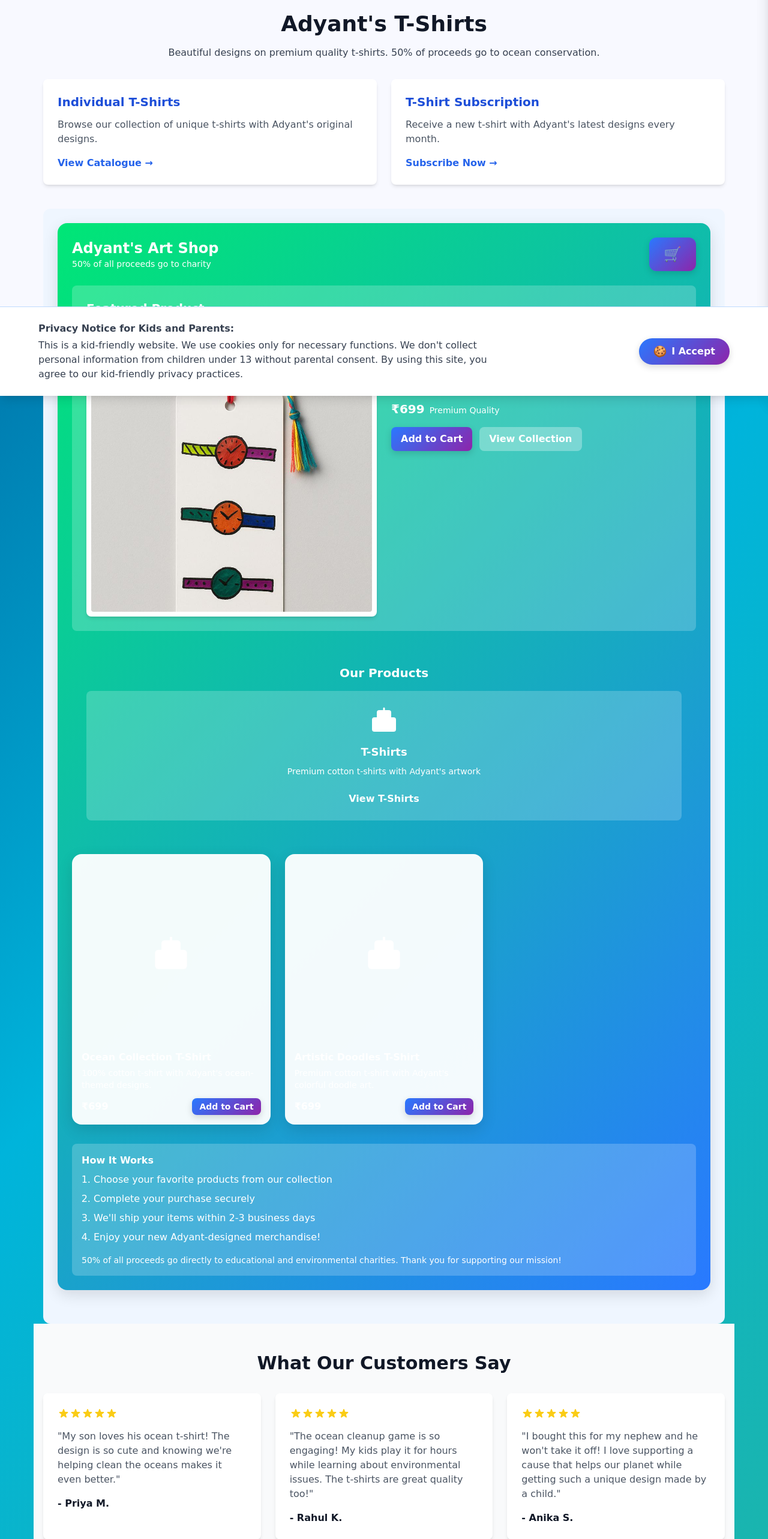
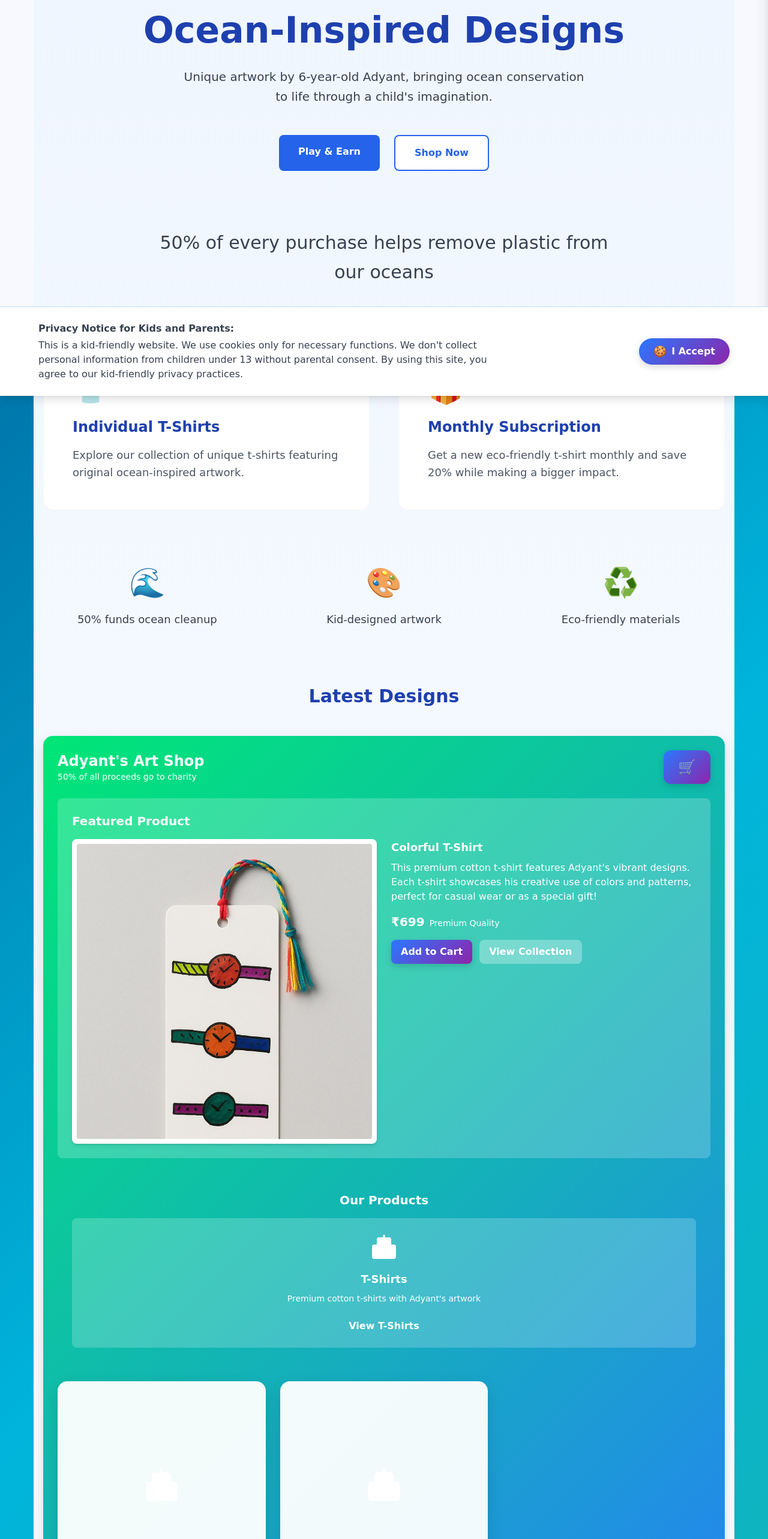
Before and after one commit to nxtwaveventures/adyant, a Next.js app: page /art in a window 1280 px wide. Shown: the part 140-2706 px from the top of the page at 60% size. Built offline with nearby package versions, Linux system fonts and the light colour scheme.

Commit message:
Improve website design with minimalist approach and better whitespace

```diff
--- a/src/app/art/page.js
+++ b/src/app/art/page.js
@@ -6,91 +6,116 @@ import Link from 'next/link';
 
 export default function ArtPage() {
     return (
-        <div className="min-h-screen">
+        <div className="min-h-screen bg-gradient-to-b from-blue-50 to-white">
             <Navbar />
 
-            <div className="container py-8 px-4 max-w-6xl mx-auto">
-                <h1 className="text-3xl md:text-4xl font-bold text-center mb-4">Adyant's T-Shirts</h1>
+            <div className="container py-16 px-4 max-w-5xl mx-auto">
+                {/* Hero Section with more whitespace */}
+                <div className="text-center mb-24">
+                    <h1 className="text-5xl md:text-6xl font-bold text-blue-800 mb-8">
+                        Ocean-Inspired Designs
+                    </h1>
+                    <p className="text-xl text-gray-700 max-w-2xl mx-auto mb-12 leading-relaxed">
+                        Unique artwork by 6-year-old Adyant, bringing ocean conservation
+                        to life through a child's imagination.
+                    </p>
+                    <div className="flex justify-center gap-6">
+                        <Link href="/mission"
+                            className="inline-block px-8 py-4 bg-blue-600 text-white font-semibold rounded-lg hover:bg-blue-700 transition-colors">
+                            Play & Earn
+                        </Link>
+                        <Link href="#shop"
+                            className="inline-block px-8 py-4 bg-white text-blue-600 font-semibold rounded-lg hover:bg-blue-50 transition-colors border-2 border-blue-600">
+                            Shop Now
+                        </Link>
+                    </div>
+                </div>
 
-                <div className="mb-8 text-center">
-                    <p className="text-gray-700 max-w-3xl mx-auto">
-                        Beautiful designs on premium quality t-shirts. 50% of proceeds go to ocean conservation.
+                {/* Impact Statement - New Minimalist Section */}
+                <div className="text-center mb-24">
+                    <p className="text-3xl text-gray-700 max-w-3xl mx-auto leading-relaxed">
+                        50% of every purchase helps remove plastic from our oceans
                     </p>
                 </div>
 
-                <div className="grid grid-cols-1 md:grid-cols-2 gap-6 mb-10">
-                    <Link href="/art/t-shirt-catalogue" className="block bg-white rounded-lg p-6 shadow-md hover:shadow-lg transition-all">
-                        <h3 className="text-xl font-bold text-blue-700 mb-3">Individual T-Shirts</h3>
-                        <p className="text-gray-600 mb-4">Browse our collection of unique t-shirts with Adyant's original designs.</p>
-                        <div className="text-blue-600 font-bold">View Catalogue →</div>
+                {/* Shopping Options with more space */}
+                <div className="grid grid-cols-1 md:grid-cols-2 gap-12 mb-24">
+                    <Link href="/art/t-shirt-catalogue"
+                        className="block bg-white rounded-2xl p-12 hover:shadow-xl transition-all border border-gray-100">
+                        <div className="text-5xl mb-6">👕</div>
+                        <h3 className="text-2xl font-bold text-blue-800 mb-4">Individual T-Shirts</h3>
+                        <p className="text-gray-600 text-lg leading-relaxed">
+                            Explore our collection of unique t-shirts featuring original ocean-inspired artwork.
+                        </p>
                     </Link>
 
-                    <Link href="/art/t-shirt-subscription" className="block bg-white rounded-lg p-6 shadow-md hover:shadow-lg transition-all">
-                        <h3 className="text-xl font-bold text-blue-700 mb-3">T-Shirt Subscription</h3>
-                        <p className="text-gray-600 mb-4">Receive a new t-shirt with Adyant's latest designs every month.</p>
-                        <div className="text-blue-600 font-bold">Subscribe Now →</div>
+                    <Link href="/art/t-shirt-subscription"
+                        className="block bg-white rounded-2xl p-12 hover:shadow-xl transition-all border border-gray-100">
+                        <div className="text-5xl mb-6">🎁</div>
+                        <h3 className="text-2xl font-bold text-blue-800 mb-4">Monthly Subscription</h3>
+                        <p className="text-gray-600 text-lg leading-relaxed">
+                            Get a new eco-friendly t-shirt monthly and save 20% while making a bigger impact.
+                        </p>
                     </Link>
                 </div>
 
-                <div className="bg-blue-50 p-6 rounded-xl">
+                {/* Impact Icons - Minimalist Style */}
+                <div className="grid grid-cols-1 md:grid-cols-3 gap-12 mb-24">
+                    <div className="text-center">
+                        <div className="text-5xl mb-6">🌊</div>
+                        <p className="text-lg text-gray-700">50% funds ocean cleanup</p>
+                    </div>
+                    <div className="text-center">
+                        <div className="text-5xl mb-6">🎨</div>
+                        <p className="text-lg text-gray-700">Kid-designed artwork</p>
+                    </div>
+                    <div className="text-center">
+                        <div className="text-5xl mb-6">♻️</div>
+                        <p className="text-lg text-gray-700">Eco-friendly materials</p>
+                    </div>
+                </div>
+
+                {/* Shop Section - Cleaner Layout */}
+                <div id="shop" className="mb-24">
+                    <h2 className="text-3xl font-bold text-center text-blue-800 mb-12">Latest Designs</h2>
                     <ArtShop />
                 </div>
-            </div>
 
-            {/* Customer Reviews Section */}
-            <div className="py-12 bg-gray-50">
-                <div className="container mx-auto px-4">
-                    <h2 className="text-2xl md:text-3xl font-bold text-center mb-8">What Our Customers Say</h2>
-                    <div className="grid grid-cols-1 md:grid-cols-3 gap-6">
-                        <div className="bg-white p-6 rounded-lg shadow-md">
-                            <div className="flex items-center mb-4">
-                                <div className="text-yellow-400 flex">
-                                    {[...Array(5)].map((_, i) => (
-                                        <svg key={i} xmlns="http://www.w3.org/2000/svg" className="h-5 w-5" viewBox="0 0 20 20" fill="currentColor">
-                                            <path d="M9.049 2.927c.3-.921 1.603-.921 1.902 0l1.07 3.292a1 1 0 00.95.69h3.462c.969 0 1.371 1.24.588 1.81l-2.8 2.034a1 1 0 00-.364 1.118l1.07 3.292c.3.921-.755 1.688-1.54 1.118l-2.8-2.034a1 1 0 00-1.175 0l-2.8 2.034c-.784.57-1.838-.197-1.539-1.118l1.07-3.292a1 1 0 00-.364-1.118L2.98 8.72c-.783-.57-.38-1.81.588-1.81h3.461a1 1 0 00.951-.69l1.07-3.292z" />
-                                        </svg>
-                                    ))}
-                                </div>
+                {/* Reviews - Minimalist Style */}
+                <div className="mb-24">
+                    <h2 className="text-3xl font-bold text-center text-blue-800 mb-12">Customer Stories</h2>
+                    <div className="grid grid-cols-1 md:grid-cols-3 gap-12">
+                        <div className="text-center">
+                            <div className="text-yellow-400 flex justify-center mb-6">
+                                ★★★★★
                             </div>
-                            <p className="text-gray-600 mb-4">"My son loves his ocean t-shirt! The design is so cute and knowing we're helping clean the oceans makes it even better."</p>
-                            <p className="font-bold">- Priya M.</p>
+                            <p className="text-lg text-gray-700 mb-4">"My son loves his ocean t-shirt! The design is so cute and knowing we're helping clean the oceans makes it even better."</p>
+                            <p className="font-medium text-blue-800">Priya M.</p>
                         </div>
 
-                        <div className="bg-white p-6 rounded-lg shadow-md">
-                            <div className="flex items-center mb-4">
-                                <div className="text-yellow-400 flex">
-                                    {[...Array(5)].map((_, i) => (
-                                        <svg key={i} xmlns="http://www.w3.org/2000/svg" className="h-5 w-5" viewBox="0 0 20 20" fill="currentColor">
-                                            <path d="M9.049 2.927c.3-.921 1.603-.921 1.902 0l1.07 3.292a1 1 0 00.95.69h3.462c.969 0 1.371 1.24.588 1.81l-2.8 2.034a1 1 0 00-.364 1.118l1.07 3.292c.3.921-.755 1.688-1.54 1.118l-2.8-2.034a1 1 0 00-1.175 0l-2.8 2.034c-.784.57-1.838-.197-1.539-1.118l1.07-3.292a1 1 0 00-.364-1.118L2.98 8.72c-.783-.57-.38-1.81.588-1.81h3.461a1 1 0 00.951-.69l1.07-3.292z" />
-                                        </svg>
-                                    ))}
-                                </div>
+                        <div className="text-center">
+                            <div className="text-yellow-400 flex justify-center mb-6">
+                                ★★★★★
                             </div>
-                            <p className="text-gray-600 mb-4">"The ocean cleanup game is so engaging! My kids play it for hours while learning about environmental issues. The t-shirts are great quality too!"</p>
-                            <p className="font-bold">- Rahul K.</p>
+                            <p className="text-lg text-gray-700 mb-4">"The ocean cleanup game is engaging and educational. The t-shirts are great quality too!"</p>
+                            <p className="font-medium text-blue-800">Rahul K.</p>
                         </div>
 
-                        <div className="bg-white p-6 rounded-lg shadow-md">
-                            <div className="flex items-center mb-4">
-                                <div className="text-yellow-400 flex">
-                                    {[...Array(5)].map((_, i) => (
-                                        <svg key={i} xmlns="http://www.w3.org/2000/svg" className="h-5 w-5" viewBox="0 0 20 20" fill="currentColor">
-                                            <path d="M9.049 2.927c.3-.921 1.603-.921 1.902 0l1.07 3.292a1 1 0 00.95.69h3.462c.969 0 1.371 1.24.588 1.81l-2.8 2.034a1 1 0 00-.364 1.118l1.07 3.292c.3.921-.755 1.688-1.54 1.118l-2.8-2.034a1 1 0 00-1.175 0l-2.8 2.034c-.784.57-1.838-.197-1.539-1.118l1.07-3.292a1 1 0 00-.364-1.118L2.98 8.72c-.783-.57-.38-1.81.588-1.81h3.461a1 1 0 00.951-.69l1.07-3.292z" />
-                                        </svg>
-                                    ))}
-                                </div>
+                        <div className="text-center">
+                            <div className="text-yellow-400 flex justify-center mb-6">
+                                ★★★★★
                             </div>
-                            <p className="text-gray-600 mb-4">"I bought this for my nephew and he won't take it off! I love supporting a cause that helps our planet while getting such a unique design made by a child."</p>
-                            <p className="font-bold">- Anika S.</p>
+                            <p className="text-lg text-gray-700 mb-4">"Supporting a cause while getting unique designs by a child. My nephew loves it!"</p>
+                            <p className="font-medium text-blue-800">Anika S.</p>
                         </div>
                     </div>
                 </div>
             </div>
 
-            <footer className="bg-blue-800 text-white py-6 mt-auto">
-                <div className="container text-center">
-                    <p>Adyant's Fun World © 2025</p>
-                    <p className="text-sm mt-2">T-shirts that make a difference!</p>
+            <footer className="bg-blue-800 text-white py-12">
+                <div className="container text-center max-w-xl mx-auto">
+                    <p className="text-2xl font-bold mb-4">Adyant's Ocean Mission</p>
+                    <p className="text-lg">Kid-designed fashion for cleaner oceans</p>
                 </div>
             </footer>
         </div>
--- a/src/app/mission/page.js
+++ b/src/app/mission/page.js
@@ -3,82 +3,121 @@
 import Navbar from '../../components/Navbar';
 import DonationTracker from '../../components/DonationTracker';
 import OceanCleanupGame from '../../components/OceanCleanupGame';
+import Link from 'next/link';
 
 export default function MissionPage() {
     return (
-        <div className="min-h-screen">
+        <div className="min-h-screen bg-gradient-to-b from-blue-50 to-white">
             <Navbar />
 
-            <div className="container py-8 px-4 max-w-6xl mx-auto">
-                <h1 className="text-3xl md:text-4xl font-bold text-center mb-8">Join Our Mission</h1>
-
-                <div className="bg-blue-50 p-6 rounded-xl mb-12">
-                    <h2 className="text-2xl font-bold text-blue-800 mb-4">Make a Difference with Play</h2>
-                    <p className="text-gray-700 mb-8">
-                        Help clean our virtual ocean and earn a real discount while learning about the
-                        impact of ocean pollution. For every successful game, we contribute to ocean cleanup efforts!
+            <div className="container py-16 px-4 max-w-5xl mx-auto">
+                {/* Hero Section */}
+                <div className="text-center mb-24">
+                    <h1 className="text-5xl md:text-6xl font-bold text-blue-800 mb-8">
+                        Play & Make a Difference
+                    </h1>
+                    <p className="text-xl text-gray-700 max-w-2xl mx-auto leading-relaxed">
+                        Hi! I'm Adyant. At 6 years old, I'm turning my love for art into action.
+                        Join me in cleaning our oceans while having fun!
                     </p>
-
-                    <OceanCleanupGame />
                 </div>
 
-                <div className="mb-12">
+                {/* Game Section */}
+                <div className="bg-white p-12 rounded-2xl mb-24 border border-gray-100">
+                    <div className="grid grid-cols-1 md:grid-cols-2 gap-12">
+                        <div>
+                            <h2 className="text-3xl font-bold text-blue-800 mb-6">Ocean Cleanup Game</h2>
+                            <p className="text-lg text-gray-700 mb-8 leading-relaxed">
+                                Help clean our virtual ocean and earn real discounts on my t-shirts and watches.
+                                Score 200+ points to unlock special offers!
+                            </p>
+                            <div className="bg-blue-50 p-8 rounded-xl mb-8">
+                                <h3 className="text-xl font-bold text-blue-700 mb-4">How to Play:</h3>
+                                <ul className="space-y-4">
+                                    <li className="flex items-center text-lg">
+                                        <span className="text-2xl mr-4">1️⃣</span>
+                                        <span>Play the cleanup game</span>
+                                    </li>
+                                    <li className="flex items-center text-lg">
+                                        <span className="text-2xl mr-4">2️⃣</span>
+                                        <span>Score 200+ points</span>
+                                    </li>
+                                    <li className="flex items-center text-lg">
+                                        <span className="text-2xl mr-4">3️⃣</span>
+                                        <span>Get your discount code</span>
+                                    </li>
+                                    <li className="flex items-center text-lg">
+                                        <span className="text-2xl mr-4">4️⃣</span>
+                                        <span>Use it on my designs!</span>
+                                    </li>
+                                </ul>
+                            </div>
+                        </div>
+                        <div className="flex items-center justify-center">
+                            <OceanCleanupGame />
+                        </div>
+                    </div>
+                </div>
+
+                {/* Impact Tracker */}
+                <div className="mb-24">
+                    <h2 className="text-3xl font-bold text-center text-blue-800 mb-12">Our Impact So Far</h2>
                     <DonationTracker />
                 </div>
 
-                <div className="grid md:grid-cols-2 gap-8 mb-12">
-                    <div className="bg-white p-6 rounded-lg shadow-md">
-                        <h2 className="text-2xl font-bold text-blue-700 mb-4">Our Impact</h2>
-                        <ul className="space-y-3">
-                            <li className="flex items-start">
-                                <span className="text-green-500 mr-2 font-bold">✓</span>
-                                <span>Over 120kg of plastic waste removed from oceans</span>
-                            </li>
-                            <li className="flex items-start">
-                                <span className="text-green-500 mr-2 font-bold">✓</span>
-                                <span>Partnerships with 3 local cleanup organizations</span>
-                            </li>
-                            <li className="flex items-start">
-                                <span className="text-green-500 mr-2 font-bold">✓</span>
-                                <span>Educational resources shared with over 500 children</span>
-                            </li>
-                            <li className="flex items-start">
-                                <span className="text-green-500 mr-2 font-bold">✓</span>
-                                <span>50% of all proceeds go directly to conservation efforts</span>
-                            </li>
-                        </ul>
+                <div className="grid grid-cols-1 md:grid-cols-2 gap-12 mb-24">
+                    <div className="text-center">
+                        <h2 className="text-3xl font-bold text-blue-800 mb-8">Ocean Impact</h2>
+                        <div className="space-y-6 text-lg">
+                            <p className="flex items-center justify-center gap-4">
+                                <span className="text-green-500 text-2xl">✓</span>
+                                <span>120kg plastic waste removed</span>
+                            </p>
+                            <p className="flex items-center justify-center gap-4">
+                                <span className="text-green-500 text-2xl">✓</span>
+                                <span>3 cleanup organizations supported</span>
+                            </p>
+                            <p className="flex items-center justify-center gap-4">
+                                <span className="text-green-500 text-2xl">✓</span>
+                                <span>500+ children educated</span>
+                            </p>
+                            <p className="flex items-center justify-center gap-4">
+                                <span className="text-green-500 text-2xl">✓</span>
+                                <span>50% proceeds to conservation</span>
+                            </p>
+                        </div>
                     </div>
 
-                    <div className="bg-white p-6 rounded-lg shadow-md">
-                        <h2 className="text-2xl font-bold text-blue-700 mb-4">Join Our Efforts</h2>
-                        <p className="mb-4">There are many ways you can support Adyant's ocean conservation mission:</p>
-                        <ul className="space-y-2 mb-6">
-                            <li className="flex items-start">
-                                <span className="text-blue-500 mr-2">•</span>
-                                <span>Purchase merchandise with designs by Adyant</span>
-                            </li>
-                            <li className="flex items-start">
-                                <span className="text-blue-500 mr-2">•</span>
-                                <span>Play our game and use your discount code</span>
-                            </li>
-                            <li className="flex items-start">
-                                <span className="text-blue-500 mr-2">•</span>
-                                <span>Share our mission with friends and family</span>
-                            </li>
-                        </ul>
-                        <div className="text-center">
-                            <a href="/art/t-shirt-subscription" className="inline-block px-6 py-3 bg-blue-600 text-white font-semibold rounded-lg hover:bg-blue-700 transition-colors">
-                                Shop & Support
-                            </a>
+                    <div className="text-center">
+                        <h2 className="text-3xl font-bold text-blue-800 mb-8">Join the Mission</h2>
+                        <div className="space-y-8">
+                            <div className="p-6">
+                                <div className="text-4xl mb-4">👕</div>
+                                <p className="text-lg text-gray-700">Shop ocean-inspired designs</p>
+                            </div>
+                            <div className="p-6">
+                                <div className="text-4xl mb-4">🎮</div>
+                                <p className="text-lg text-gray-700">Play and earn discounts</p>
+                            </div>
+                            <div className="p-6">
+                                <div className="text-4xl mb-4">🌊</div>
+                                <p className="text-lg text-gray-700">Share our mission</p>
+                            </div>
+                        </div>
+                        <div className="mt-12">
+                            <Link href="/art"
+                                className="inline-block px-12 py-4 bg-blue-600 text-white text-lg font-semibold rounded-lg hover:bg-blue-700 transition-colors">
+                                Explore Collection
+                            </Link>
                         </div>
                     </div>
                 </div>
             </div>
 
-            <footer className="bg-blue-800 text-white py-6 mt-auto">
-                <div className="container text-center">
-                    <p>Adyant's Fun World © 2025</p>
-                    <p className="text-sm mt-2">Together we can make our oceans clean and healthy!</p>
+            <footer className="bg-blue-800 text-white py-12">
+                <div className="container text-center max-w-xl mx-auto">
+                    <p className="text-2xl font-bold mb-4">Adyant's Ocean Mission</p>
+                    <p className="text-lg">Kid-designed fashion for cleaner oceans</p>
                 </div>
             </footer>
         </div>
```
Also changed, not shown: src/app/page.js (+36 -10 lines).
